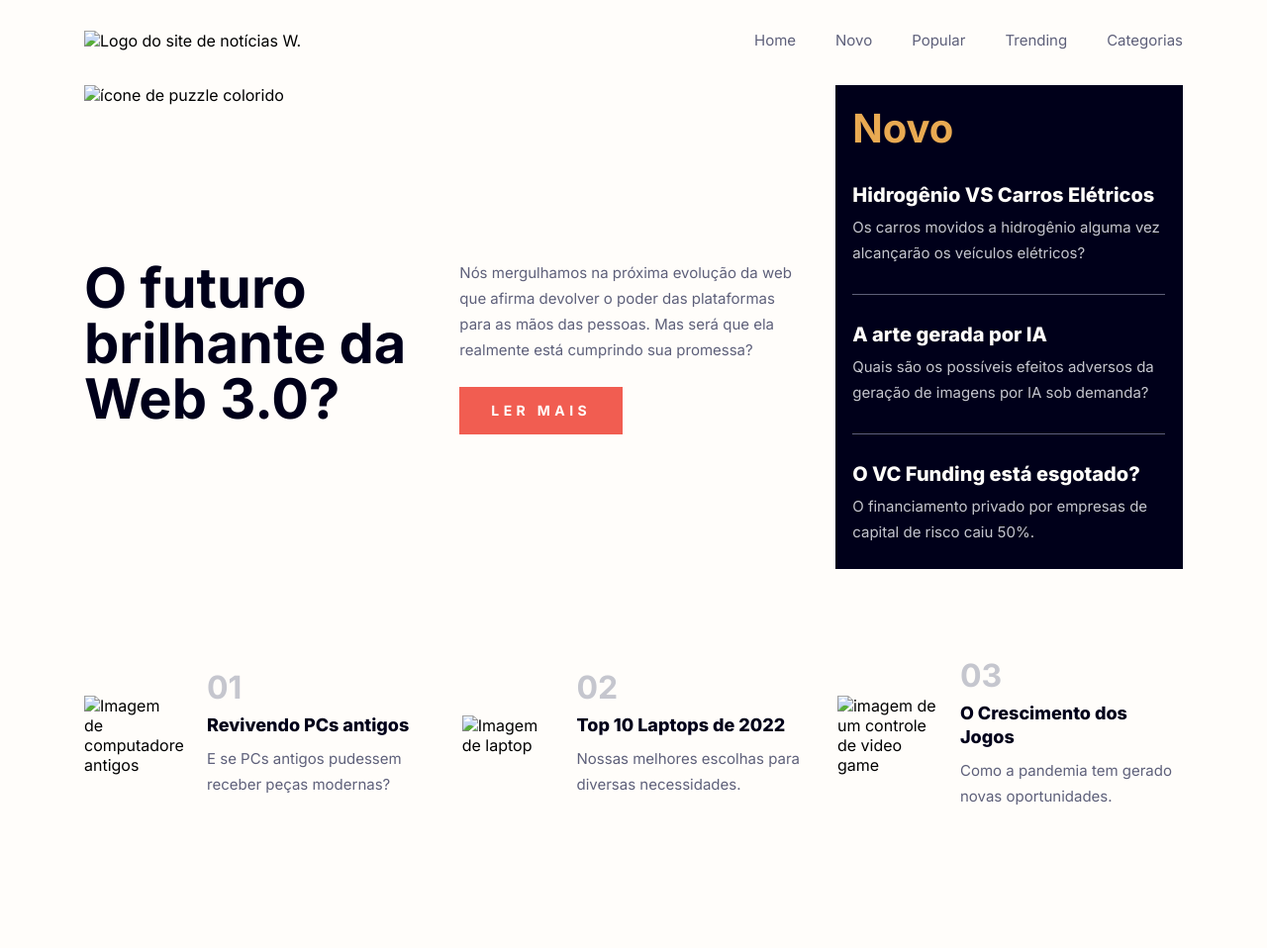
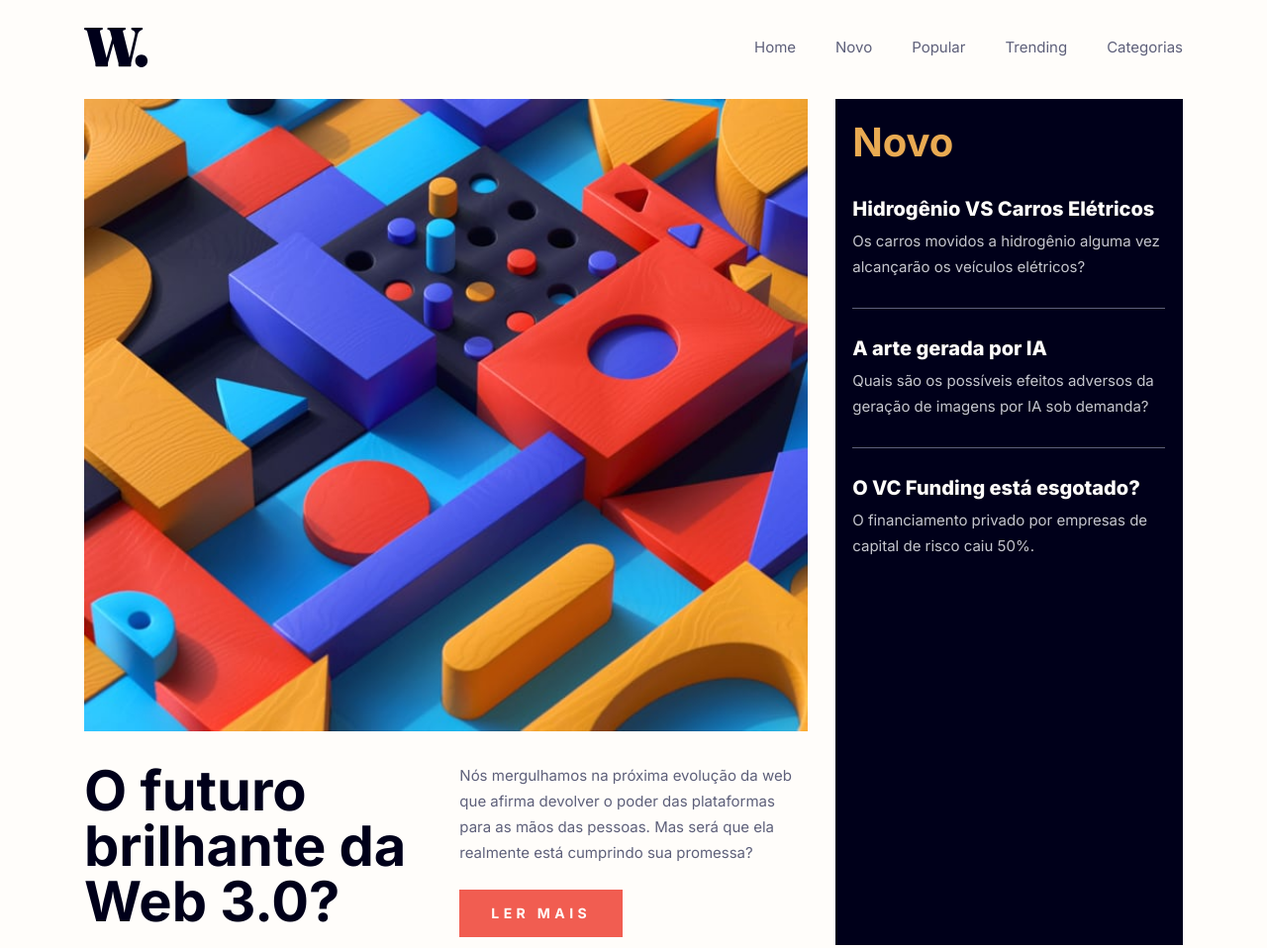
Before and after one commit to giovanna2211/not-cias, a plain HTML site: page index.html in a window 1280 px wide. Shown: the top 958 px of the page at 99% size. Before the commit the page ends 878 px from the top, so only its background shows below. Drawn offline with Linux system fonts and the light colour scheme.

Commit message:
Correções parte 1 do projeto

```diff
--- a/index.html
+++ b/index.html
@@ -14,15 +14,15 @@
 </head>
 <body>
     <header>
-        <img src="./noticias/assets/images/logo.svg" alt="Logo do site de notícias W.">
+        <img src="./assets/images/logo.svg" alt="Logo do site de notícias W.">
 
         <button>
-        <img src="./noticias/assets/images/icon-menu.svg" alt="ícone do menu hamburguer">
+        <img src="./assets/images/icon-menu.svg" alt="ícone do menu hamburguer">
     </button>
 
     <nav class="mobile">
         <button>
-            <img src="./noticias/assets/images/icon-menu-close.svg" alt="Ícone de X para fechar o menu">
+            <img src="./assets/images/icon-menu-close.svg" alt="Ícone de X para fechar o menu">
         </button>
 
         <a href="#">Home</a>
@@ -45,8 +45,8 @@
     <main>
         <section class="primeira-secao">
             <picture>
-                <source media="(min-width: 700px)" srcset="./noticias/assets/images/image-web-3-mobile.jpg">
-                <img src="./noticias/assets/images/image-web-3-mobile.jpg" alt="ícone de puzzle colorido">
+                <source media="(min-width: 700px)" srcset="./assets/images/image-web-3-mobile.jpg">
+                <img src="./assets/images/image-web-3-mobile.jpg" alt="ícone de puzzle colorido">
             </picture>
             <h1>O futuro brilhante da Web 3.0?  </h1>
 
@@ -78,7 +78,7 @@
 
         <section class="terceira-secao">
             <div>
-                <img src="./noticias/assets/images/image-retro-pcs.jpg" alt=" Imagem de computadores antigos">
+                <img src="./assets/images/image-retro-pcs.jpg" alt=" Imagem de computadores antigos">
 
                 <div>
                     <strong>01</strong>
@@ -90,7 +90,7 @@
                     <p>E se PCs antigos pudessem receber peças modernas?</p>
                 </div>
 
-                <img src="./noticias/assets/images/image-top-laptops.jpg" alt="Imagem de laptop">
+                <img src="./assets/images/image-top-laptops.jpg" alt="Imagem de laptop">
 
                 <div>
                     <strong>02</strong>
@@ -102,7 +102,7 @@
                     <p>Nossas melhores escolhas para diversas necessidades.</p>
                 </div>
 
-                <img src="./noticias/assets/images/image-gaming-growth.jpg" alt="imagem de um controle de video game">
+                <img src="./assets/images/image-gaming-growth.jpg" alt="imagem de um controle de video game">
 
                 <div>
                     <strong>03</strong>
```
Also changed, not shown: assets/images/favicon-32x32.png (added), assets/images/icon-menu-close.svg (added), assets/images/icon-menu.svg (added), assets/images/image-gaming-growth.jpg (added), assets/images/image-retro-pcs.jpg (added), assets/images/image-top-laptops.jpg (added), assets/images/image-web-3-desktop.jpg (added), assets/images/image-web-3-mobile.jpg (added), assets/images/logo.svg (added), 1 other file.
